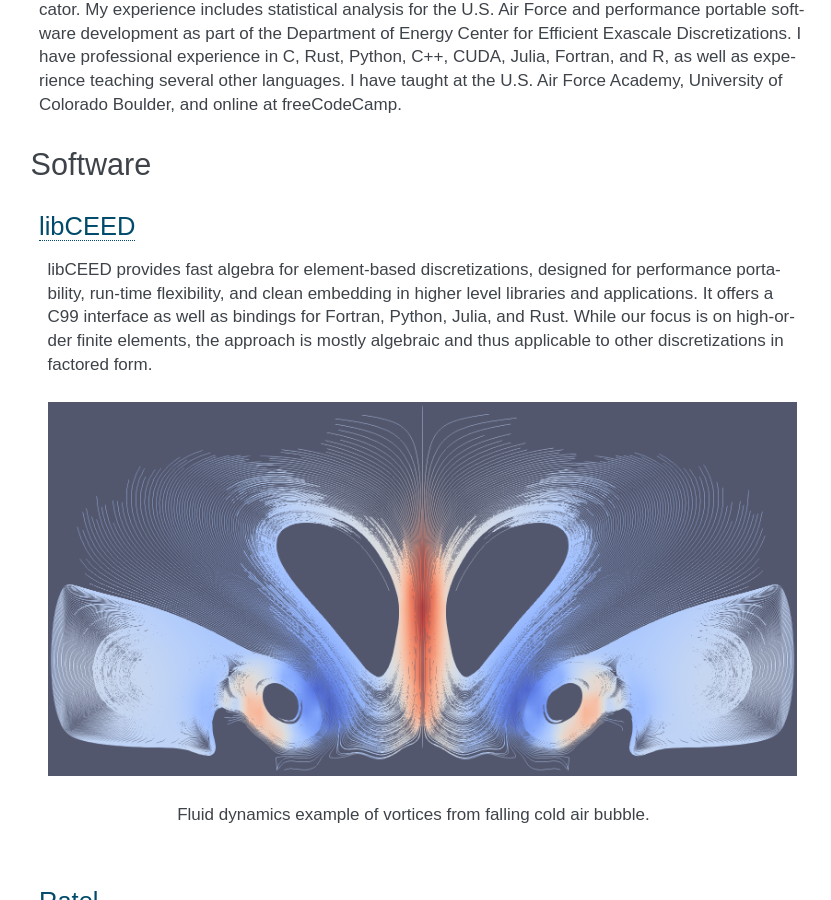
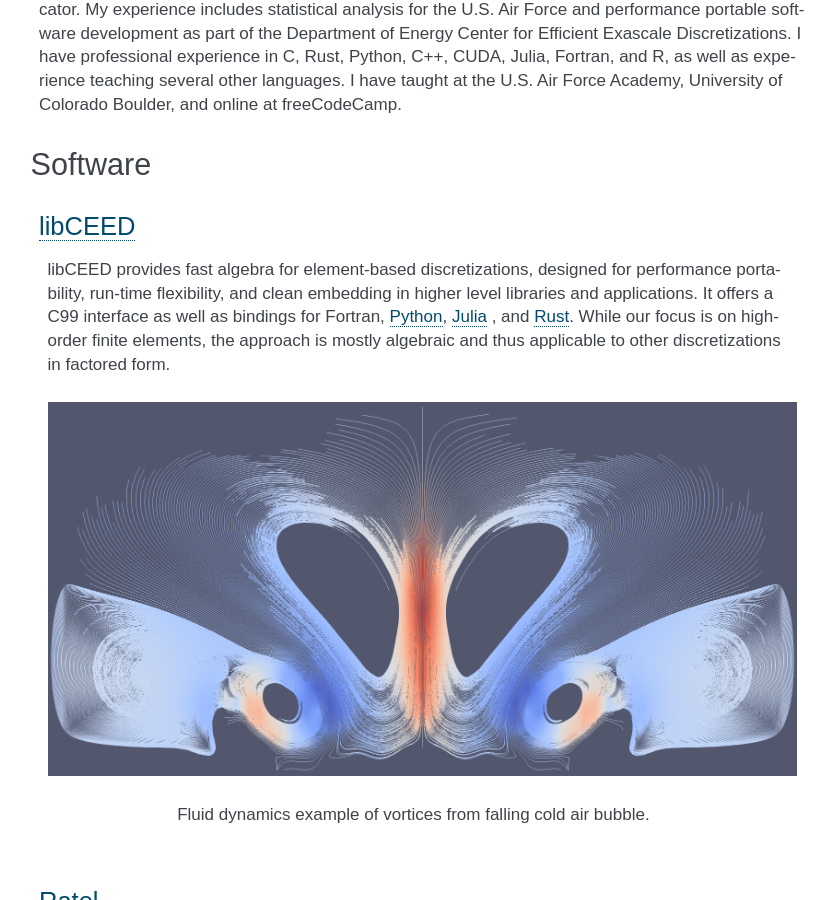
Before and after one commit to jeremylt/personal_website, a Sphinx documentation site: the page built from source/index.rst, in a window 1280 px wide and 900 px high, scrolled down 409 px. Shown: the whole window, without its empty margins (178-1009 px from the left). Built offline with Sphinx 7.4.7, drawn with Linux system fonts in a browser that asks for light colours; nearby versions of some CDN libraries; some of the changed lines change nothing that is shown; some of the changed text lies outside the part shown.

Commit message:
add AoC and some package links

```diff
--- a/source/index.rst
+++ b/source/index.rst
@@ -38,6 +38,10 @@
 
     <i class="fas fa-dice-d20"></i>
 
+.. |fa-rust| raw:: html
+
+    <i class="fab fa-rust"></i>
+
 Contact
 ********************************************************************************
 
@@ -63,7 +67,7 @@
 `libCEED <https://www.github.com/CEED/libCEED>`_
 --------------------------------------------------------------------------------
 
-libCEED provides fast algebra for element-based discretizations, designed for performance portability, run-time flexibility, and clean embedding in higher level libraries and applications. It offers a C99 interface as well as bindings for Fortran, Python, Julia, and Rust.
+libCEED provides fast algebra for element-based discretizations, designed for performance portability, run-time flexibility, and clean embedding in higher level libraries and applications. It offers a C99 interface as well as bindings for Fortran, `Python <https://pypi.org/project/libceed/>`_, `Julia <https://juliapackages.com/p/libceed>`_ , and `Rust <https://lib.rs/crates/libceed>`_.
 While our focus is on high-order finite elements, the approach is mostly algebraic and thus applicable to other discretizations in factored form.
 
 .. figure:: img/FluidsVortices.png
@@ -108,3 +112,9 @@
 
 | |fa-d20| `Theaceae <https://theaceae.jeremylt.org/>`_: the land of tea, treasure, and adventure
 | |fa-d20| `Astral Sea <https://astralsea.jeremylt.org/>`_: the realm between realms, full of intrigue and mystery
+
+Advent of Code
+--------------------------------------------------------------------------------
+
+| |fa-rust| `2021 Repository <https://www.github.com/jeremylt/advent2021>`_: Deep sea trouble
+| |fa-rust| `2020 Repository <https://www.github.com/jeremylt/advent2020>`_: Plane, train, boat
```
